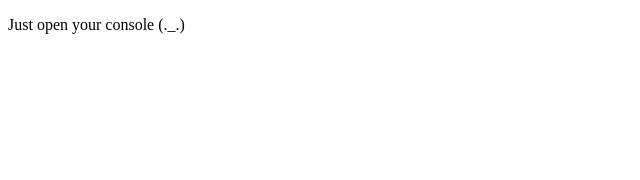
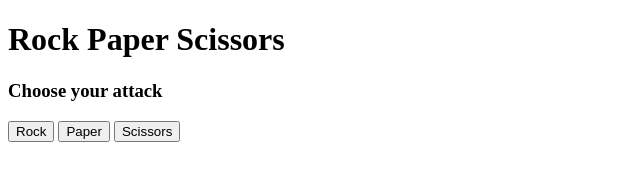
Before and after one commit to ImTemane/odin-rock_paper_scissors, a plain HTML site: page index.html in a window 1280 px wide. Shown: the whole page, without its empty margins (0-640 px from the left). Drawn offline with Linux system fonts and the light colour scheme.

Commit message:
Add the basic UI
Added to improve UX and playability, but the game
cant still be played because js is temporary
disabled

```diff
--- a/index.html
+++ b/index.html
@@ -6,7 +6,20 @@
   <title>ImTemane solution</title>
 </head>
 <body>
-  <p>Just open your console (._.)</p>
+  <h1>Rock Paper Scissors</h1>
+  <div class="game-box">
+    <div class="attacks">
+      <h3>Choose your attack</h3>
+      <button class="attack" id="rock">Rock</button>
+      <button class="attack" id="paper">Paper</button>
+      <button class="attack" id="scissors">Scissors</button>
+    </div>
+  </div>
+  <div class="stats">
+    <p class="round-winner"></p>
+    <p class="score"></p>
+    <p class="game-winner"></p>
+  </div>
   <script src="script.js"></script>
 </body>
 </html>
```
